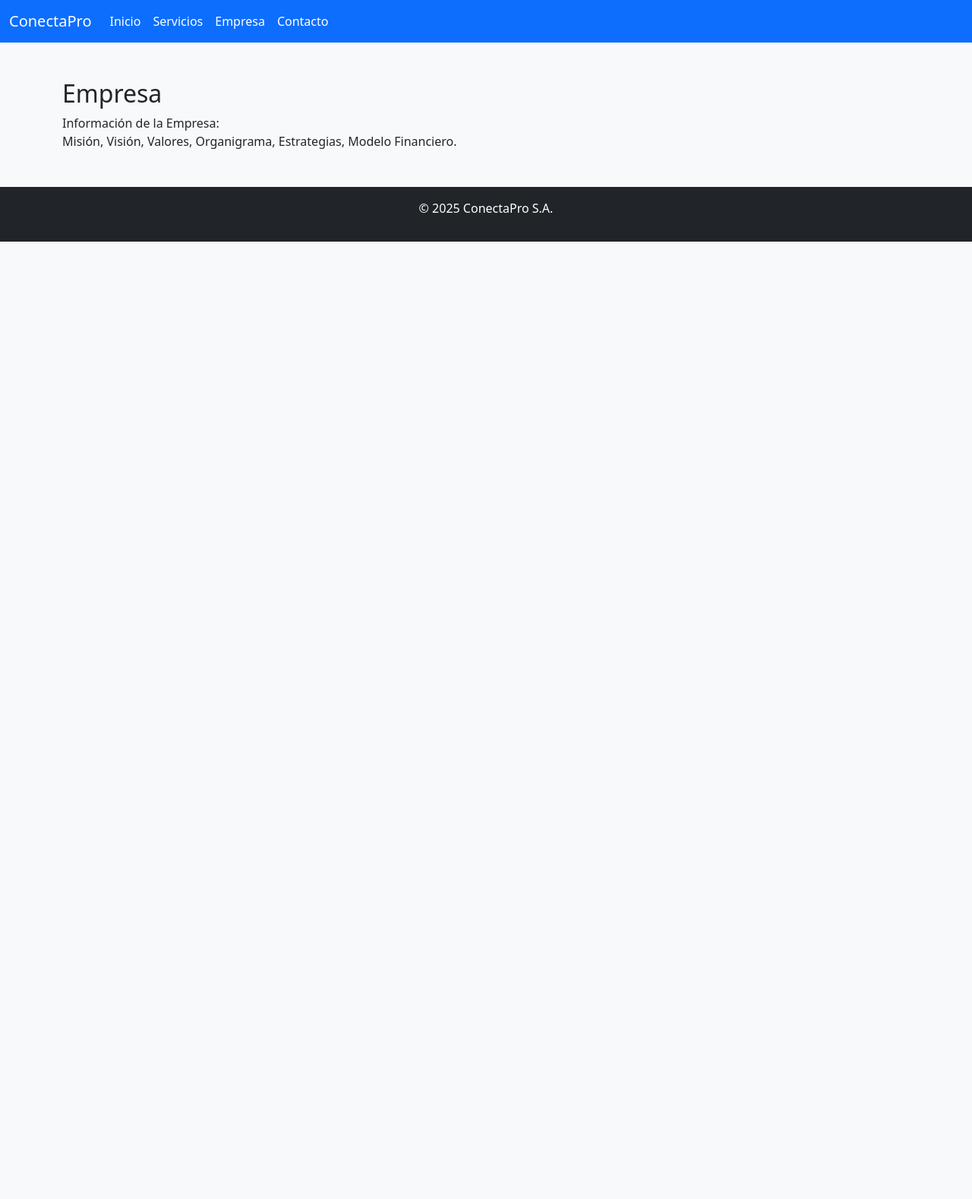
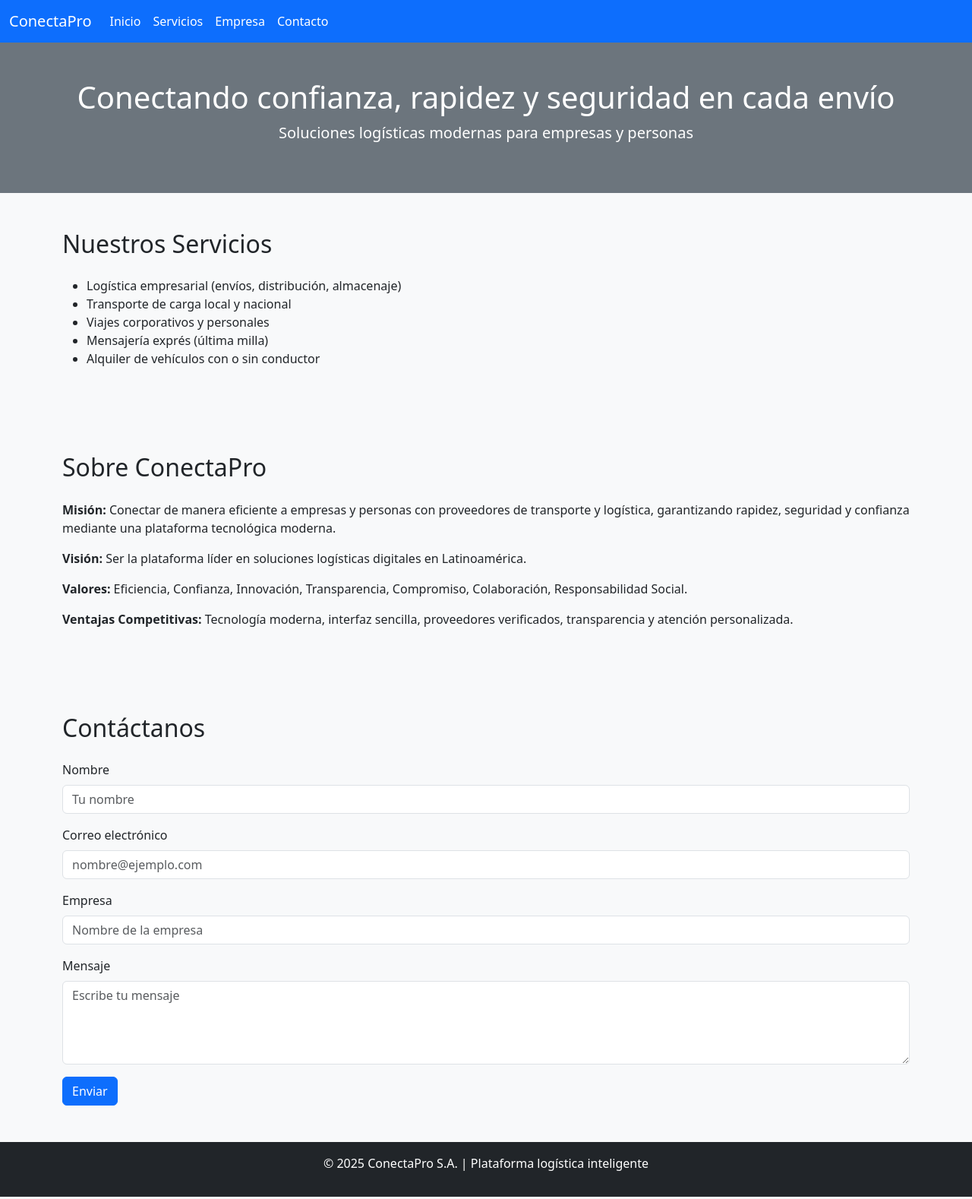
Before and after one commit to gersonm356-ops/ConectaPro2, a plain HTML site: page empresa.html in a window 1280 px wide. Shown: the top 1578 px of the page at 76% size. Before the commit the page ends 800 px from the top, so only its background shows below. Drawn offline with nearby package versions, Linux system fonts and the light colour scheme.

Commit message:
Update empresa.html

```diff
--- a/empresa.html
+++ b/empresa.html
@@ -1,34 +1,84 @@
+
 
 <!DOCTYPE html>
-<html lang='es'>
+<html lang="es">
 <head>
-  <meta charset='UTF-8'>
-  <meta name='viewport' content='width=device-width, initial-scale=1.0'>
-  <title>Empresa</title>
-  <link href='https://cdn.jsdelivr.net/npm/bootstrap@5.3.0/dist/css/bootstrap.min.css' rel='stylesheet'>
+  <meta charset="UTF-8">
+  <meta name="viewport" content="width=device-width, initial-scale=1.0">
+  <title>ConectaPro | Soluciones Logísticas</title>
+  <link href="https://cdn.jsdelivr.net/npm/bootstrap@5.3.0/dist/css/bootstrap.min.css" rel="stylesheet">
 </head>
-<body class='bg-light'>
+<body class="bg-light">
+  <nav class="navbar navbar-expand-lg navbar-dark bg-primary">
+    <div class="container-fluid">
+      <a class="navbar-brand" href="#">ConectaPro</a>
+      <button class="navbar-toggler" type="button" data-bs-toggle="collapse" data-bs-target="#navbarNav">
+        <span class="navbar-toggler-icon"></span>
+      </button>
+      <div class="collapse navbar-collapse" id="navbarNav">
+        <ul class="navbar-nav">
+          <li class="nav-item"><a class="nav-link text-white" href="#inicio">Inicio</a></li>
+          <li class="nav-item"><a class="nav-link text-white" href="#servicios">Servicios</a></li>
+          <li class="nav-item"><a class="nav-link text-white" href="#empresa">Empresa</a></li>
+          <li class="nav-item"><a class="nav-link text-white" href="#contacto">Contacto</a></li>
+        </ul>
+      </div>
+    </div>
+  </nav>
 
-<nav class='navbar navbar-expand-lg navbar-dark bg-primary'>
-  <div class='container-fluid'>
-    <a class='navbar-brand' href='index.html'>ConectaPro</a>
-    <div class='collapse navbar-collapse'>
-      <ul class='navbar-nav'>
-        <li class='nav-item'><a class='nav-link text-white' href='index.html'>Inicio</a></li>
-        <li class='nav-item'><a class='nav-link text-white' href='servicios.html'>Servicios</a></li>
-        <li class='nav-item'><a class='nav-link text-white' href='empresa.html'>Empresa</a></li>
-        <li class='nav-item'><a class='nav-link text-white' href='contacto.html'>Contacto</a></li>
-      </ul>
+  <header class="bg-secondary text-white text-center py-5" id="inicio">
+    <div class="container">
+      <h1>Conectando confianza, rapidez y seguridad en cada envío</h1>
+      <p class="lead">Soluciones logísticas modernas para empresas y personas</p>
     </div>
-  </div>
-</nav>
+  </header>
 
-  <div class='container mt-5'>
-    <h2>Empresa</h2>
-    <p>Información de la Empresa:<br>Misión, Visión, Valores, Organigrama, Estrategias, Modelo Financiero.</p>
-  </div>
-  <footer class='bg-dark text-white text-center py-3 mt-5'>
-    <p>&copy; 2025 ConectaPro S.A.</p>
+  <section class="container py-5" id="servicios">
+    <h2 class="mb-4">Nuestros Servicios</h2>
+    <ul>
+      <li>Logística empresarial (envíos, distribución, almacenaje)</li>
+      <li>Transporte de carga local y nacional</li>
+      <li>Viajes corporativos y personales</li>
+      <li>Mensajería exprés (última milla)</li>
+      <li>Alquiler de vehículos con o sin conductor</li>
+    </ul>
+  </section>
+
+  <section class="container py-5" id="empresa">
+    <h2 class="mb-4">Sobre ConectaPro</h2>
+    <p><strong>Misión:</strong> Conectar de manera eficiente a empresas y personas con proveedores de transporte y logística, garantizando rapidez, seguridad y confianza mediante una plataforma tecnológica moderna.</p>
+    <p><strong>Visión:</strong> Ser la plataforma líder en soluciones logísticas digitales en Latinoamérica.</p>
+    <p><strong>Valores:</strong> Eficiencia, Confianza, Innovación, Transparencia, Compromiso, Colaboración, Responsabilidad Social.</p>
+    <p><strong>Ventajas Competitivas:</strong> Tecnología moderna, interfaz sencilla, proveedores verificados, transparencia y atención personalizada.</p>
+  </section>
+
+  <section class="container py-5" id="contacto">
+    <h2 class="mb-4">Contáctanos</h2>
+    <form>
+      <div class="mb-3">
+        <label for="nombre" class="form-label">Nombre</label>
+        <input type="text" class="form-control" id="nombre" placeholder="Tu nombre">
+      </div>
+      <div class="mb-3">
+        <label for="email" class="form-label">Correo electrónico</label>
+        <input type="email" class="form-control" id="email" placeholder="nombre@ejemplo.com">
+      </div>
+      <div class="mb-3">
+        <label for="empresa" class="form-label">Empresa</label>
+        <input type="text" class="form-control" id="empresa" placeholder="Nombre de la empresa">
+      </div>
+      <div class="mb-3">
+        <label for="mensaje" class="form-label">Mensaje</label>
+        <textarea class="form-control" id="mensaje" rows="4" placeholder="Escribe tu mensaje"></textarea>
+      </div>
+      <button type="submit" class="btn btn-primary">Enviar</button>
+    </form>
+  </section>
+
+  <footer class="bg-dark text-white text-center py-3">
+    <p>&copy; 2025 ConectaPro S.A. | Plataforma logística inteligente</p>
   </footer>
+
+  https://cdn.jsdelivr.net/npm/bootstrap@5.3.0/dist/js/bootstrap.bundle.min.js
 </body>
 </html>
```
